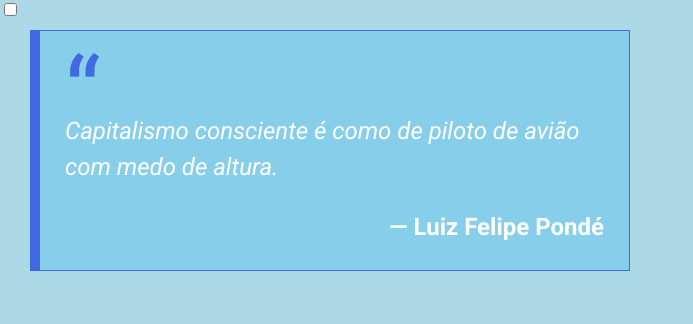
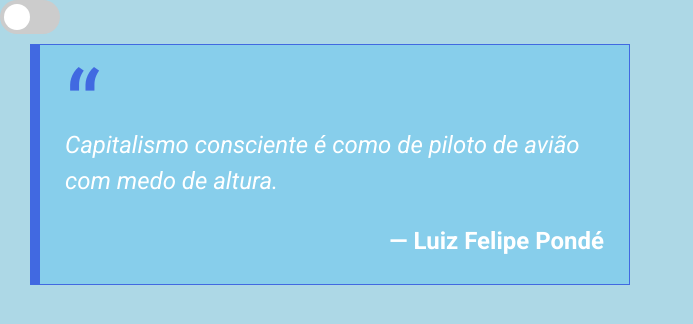
Before and after one commit to AlisonDevFrontEnd/blockquote, a plain HTML site: page index.html in a window 1280 px wide. Shown: the whole page, without its empty margins (0-693 px from the left). Drawn offline with Linux system fonts and the light colour scheme.

Commit message:
Atualizar o style.css

```diff
--- a/style.css
+++ b/style.css
@@ -55,3 +55,68 @@ body {
 .blockquote__text--credit::before {
   content: "\2014\0020";
 }
+
+/* Estilos para o contêiner do toggle */
+.switch {
+  position: relative;
+  display: inline-block;
+  width: 60px;
+  height: 34px;
+}
+
+/* Oculta o checkbox */
+.switch input {
+  opacity: 0;
+  width: 0;
+  height: 0;
+}
+
+/* Estilo do slider (a parte que desliza) */
+.slider {
+  position: absolute;
+  cursor: pointer;
+  top: 0;
+  left: 0;
+  right: 0;
+  bottom: 0;
+  background-color: #ccc;
+  transition: 0.4s;
+  border-radius: 34px;
+}
+
+/* Círculo do slider */
+.slider::before {
+  position: absolute;
+  content: "";
+  height: 26px;
+  width: 26px;
+  left: 4px;
+  bottom: 4px;
+  background-color: white;
+  transition: .4s;
+  border-radius: 50%;
+}
+/* Quando o checkbox estiver marcado */
+input:checked + .slider {
+  background-color: royalblue;
+}
+
+/* Mover o círculo para a direita */
+input:checked + .slider::before {
+  transform: translateX(26px);
+}
+
+/* Estilos para o modo escuro */
+body.dark-mode {
+  background-color: #121212;
+  color: #ffffff;
+}
+
+body.dark-mode .blockquote {
+  background-color: #333;
+  border-color: #555;
+}
+
+body.dark-mode .blockquote__text {
+  color: #ddd;
+}
```
